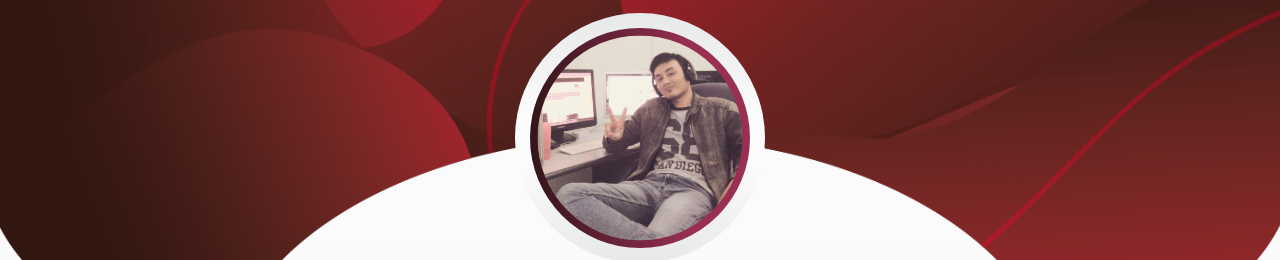
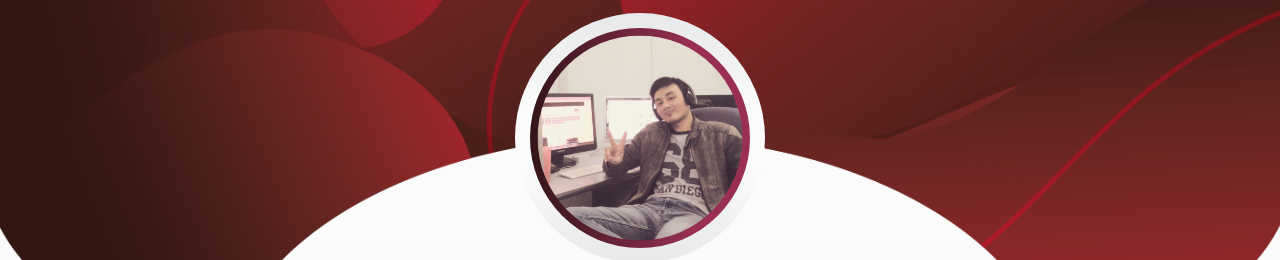
Before and after one commit to kuntumsenda/landing-page-profile, a website built with Parcel: page src/index.html in a window 1280 px wide. Shown: the part 155-415 px from the top of the page. Built offline with nearby package versions, Linux system fonts and the light colour scheme.

Commit message:
fixing image profile fit on circle

```diff
--- a/src/assets/scss/_section-profile.scss
+++ b/src/assets/scss/_section-profile.scss
@@ -85,12 +85,14 @@
   }
   img{
     width: 82%;
+    height: 82%;
     border-radius: 50%;
     z-index: 10;
     position: absolute;
     top: 50%;
     left: 50%;
     transform: translate(-50%, -50%);
+    object-fit: cover;
   }
 }
 @media screen and (min-width: 620px) {
--- a/src/index.html
+++ b/src/index.html
@@ -16,7 +16,7 @@
             <a href="https://www.advertisingsample.com" target="_blank">WWW.ADVERTISINGSAMPLE.COM</a>
           </div>
           <div class="photo-profile--wrapper">
-            <img src="assets/avatar.png" alt="">
+            <img src="assets/avatar1.png" alt="">
           </div>
           <div class="text--center">
             <h1>Ronald Jordison</h1>
```
Also changed, not shown: src/assets/avatar.png (deleted), src/assets/avatar1.png (added), src/assets/scss/styles.css, 1 other file.
